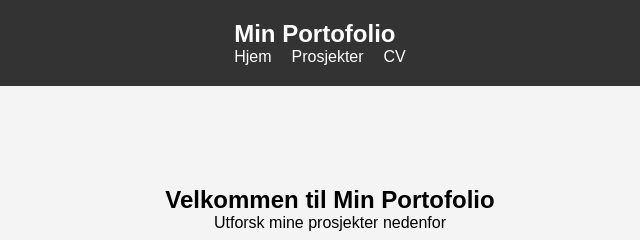
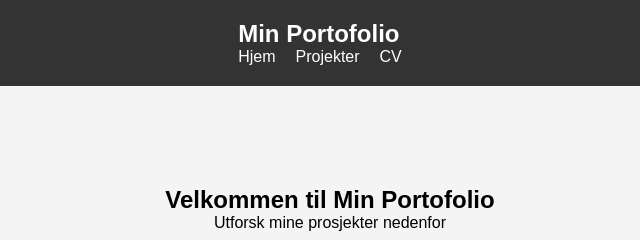
Before and after one commit to DennisLukkis/Portofolio, a plain HTML site: page index.html in a window 1280 px wide. Shown: the top 240 px of the page, 310-950 px from the left. Drawn offline with Linux system fonts and the light colour scheme.

Commit message:
Update index.html

```diff
--- a/index.html
+++ b/index.html
@@ -13,7 +13,7 @@
                 <h1>Min Portofolio</h1>
                 <ul>
                     <li><a href="om meg.html">Hjem</a></li>
-                    <li><a href="Prosjekter.html">Prosjekter</a></li>
+                    <li><a href="Prosjekter.html">Projekter</a></li>
                     <li><a href="#">CV</a></li>
                 </ul>
             </div>
```
